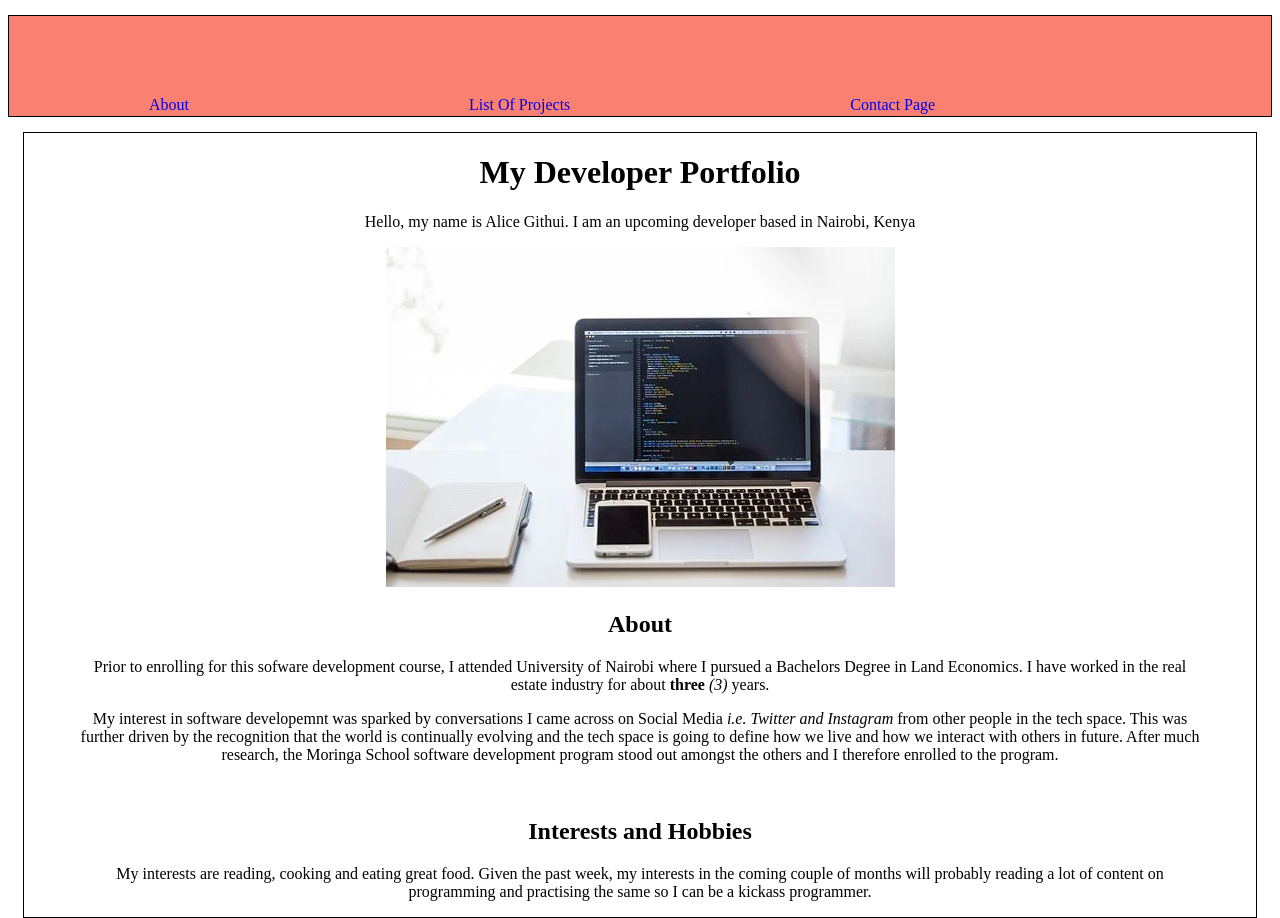
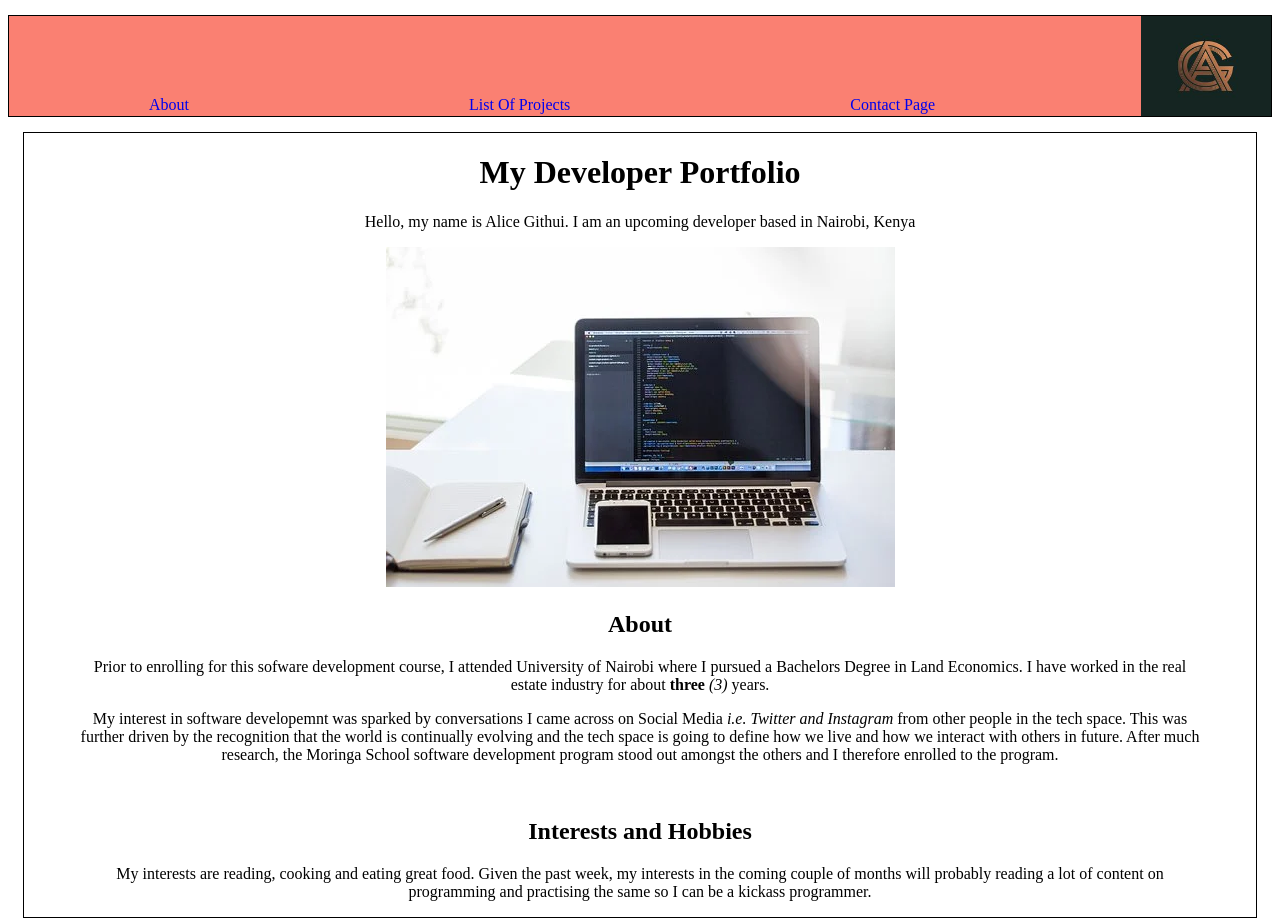
Before and after one commit to Alice-Githui/Developer-s-Portfolio-Landing-Page, a plain HTML site: page index.html in a window 1280 px wide. Shown: the top 918 px of the page. Drawn offline with Linux system fonts and the light colour scheme.

Commit message:
Add the logo to index.html file

```diff
--- a/index.html
+++ b/index.html
@@ -9,7 +9,7 @@
 </head>
 <body>
         <header>
-            <!-- <img class="logo" src="Images/AGlogo.jpg" alt="Website logo"> -->
+            <img class="logo" src="Images/AGlogo.jpg" alt="Website logo">
             <div class= "header">
              <ul>
                 <li><a href="portfolio-landing-page.html">About</a></li>
```
